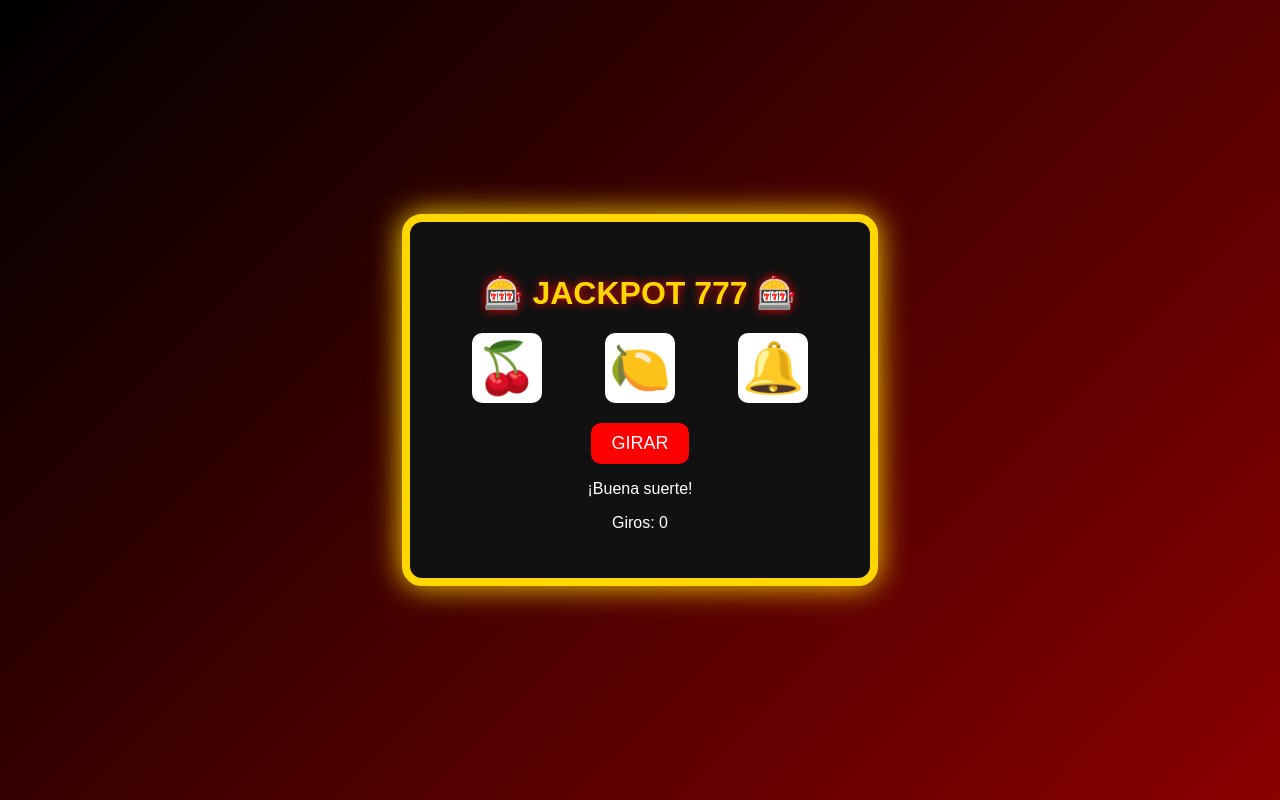
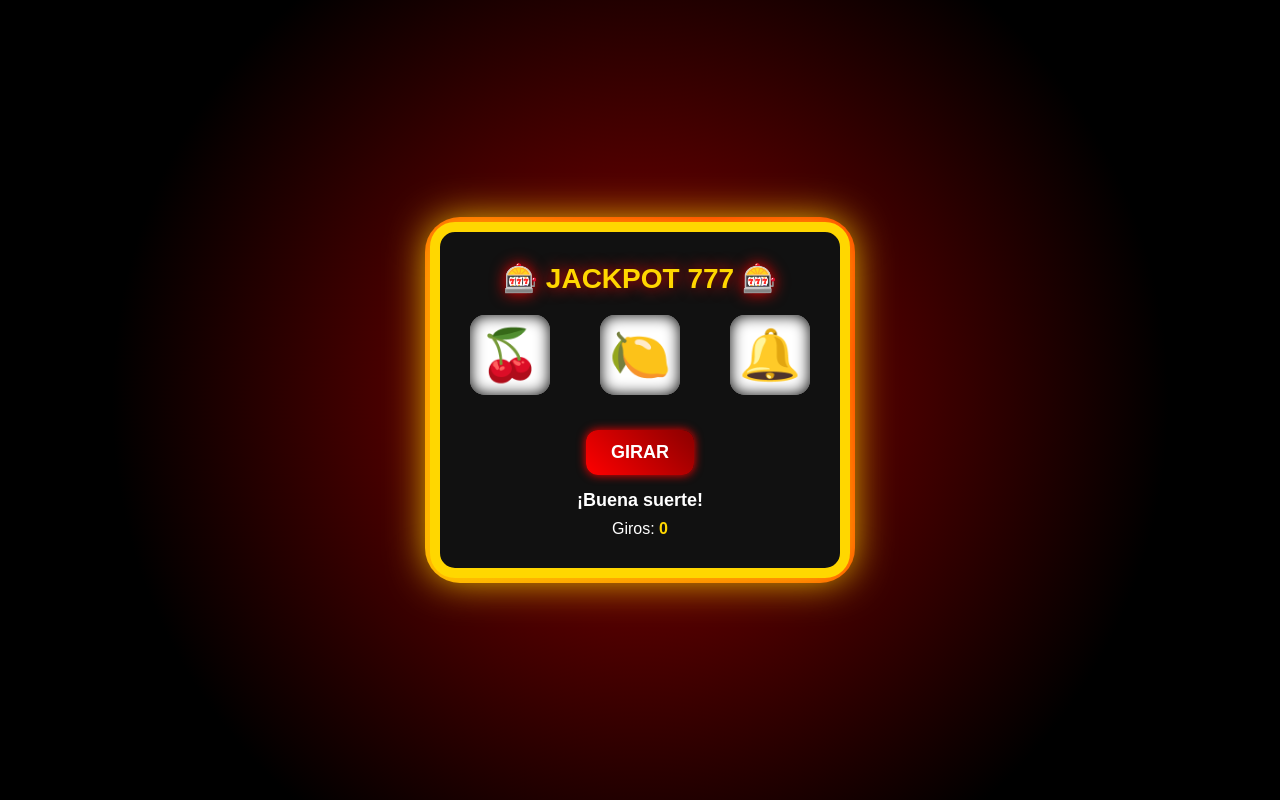
Before and after one commit to Alan-star-max/jackpot, a plain HTML site: page index.html in a window 1280 px wide. Drawn offline with Linux system fonts and the light colour scheme.

Commit message:
Refactor CSS styles for layout and design
Change

```diff
--- a/style.css
+++ b/style.css
@@ -1,33 +1,65 @@
+/* RESET */
+* {
+    margin: 0;
+    padding: 0;
+    box-sizing: border-box;
+}
+
+/* FONDO GENERAL */
 body {
-    margin: 0;
     font-family: Arial, sans-serif;
-    background: linear-gradient(135deg, #000000, #8b0000);
+    background: radial-gradient(circle at center, #8b0000, #000000 70%);
     display: flex;
     justify-content: center;
     align-items: center;
     height: 100vh;
     color: white;
+    overflow: hidden;
 }
 
+/* CONTENEDOR PRINCIPAL */
 .slot-machine {
     background: #111;
-    border: 8px solid gold;
-    border-radius: 20px;
+    border: 10px solid gold;
+    border-radius: 25px;
     padding: 30px;
+    width: 95%;
+    max-width: 420px;
     text-align: center;
-    box-shadow: 0 0 30px gold;
-    width: 90%;
-    max-width: 400px;
+    position: relative;
+    box-shadow: 0 0 40px gold;
 }
 
-h1 {
-    color: gold;
-    text-shadow: 0 0 10px red;
+/* LUCES TIPO CASINO */
+.slot-machine::before {
+    content: "";
+    position: absolute;
+    inset: -15px;
+    border-radius: 35px;
+    padding: 10px;
+    background: linear-gradient(45deg, red, gold, red, gold);
+    background-size: 300% 300%;
+    animation: borderLights 3s linear infinite;
+    z-index: -1;
 }
 
+@keyframes borderLights {
+    0% { background-position: 0% 50%; }
+    100% { background-position: 100% 50%; }
+}
+
+/* TITULO */
+h1 {
+    font-size: 28px;
+    color: gold;
+    text-shadow: 0 0 15px red;
+    margin-bottom: 20px;
+}
+
+/* RODILLOS */
 .reels {
     display: flex;
-    justify-content: space-around;
+    justify-content: space-between;
     margin: 20px 0;
 }
 
@@ -35,34 +67,91 @@ h1 {
     background: white;
     color: black;
     font-size: 50px;
-    width: 70px;
-    height: 70px;
+    width: 80px;
+    height: 80px;
     display: flex;
     justify-content: center;
     align-items: center;
-    border-radius: 10px;
-    transition: transform 0.5s ease;
+    border-radius: 15px;
+    box-shadow: inset 0 0 15px #000;
+    transition: transform 0.2s ease;
 }
 
+/* BOTON */
 button {
-    padding: 10px 20px;
+    margin-top: 15px;
+    padding: 12px 25px;
     font-size: 18px;
-    background: red;
+    font-weight: bold;
+    background: linear-gradient(45deg, red, darkred);
     border: none;
+    border-radius: 12px;
     color: white;
-    border-radius: 10px;
     cursor: pointer;
+    box-shadow: 0 0 10px red;
+    transition: 0.2s;
+}
+
+button:hover {
+    transform: scale(1.05);
+    box-shadow: 0 0 20px red;
 }
 
 button:disabled {
     background: gray;
+    cursor: not-allowed;
 }
 
-.jackpot {
-    animation: glow 1s infinite alternate;
+/* MENSAJE */
+#message {
+    margin-top: 15px;
+    font-size: 18px;
+    font-weight: bold;
+    min-height: 30px;
 }
 
-@keyframes glow {
-    from { box-shadow: 0 0 10px yellow; }
-    to { box-shadow: 0 0 30px gold; }
+/* CONTADOR */
+#spinCount {
+    color: gold;
+    font-weight: bold;
 }
+
+/* JACKPOT EFECTO */
+.slot-machine.jackpot {
+    animation: shake 0.3s infinite;
+    box-shadow: 0 0 50px yellow;
+}
+
+@keyframes shake {
+    0% { transform: translateX(0px); }
+    25% { transform: translateX(5px); }
+    50% { transform: translateX(-5px); }
+    75% { transform: translateX(5px); }
+    100% { transform: translateX(0px); }
+}
+
+/* CONFETI */
+@keyframes fall {
+    to {
+        transform: translateY(100vh);
+        opacity: 0;
+    }
+}
+
+/* RESPONSIVE */
+@media (max-width: 480px) {
+    .reel {
+        width: 65px;
+        height: 65px;
+        font-size: 40px;
+    }
+
+    h1 {
+        font-size: 22px;
+    }
+
+    button {
+        font-size: 16px;
+        padding: 10px 20px;
+    }
+}
```
